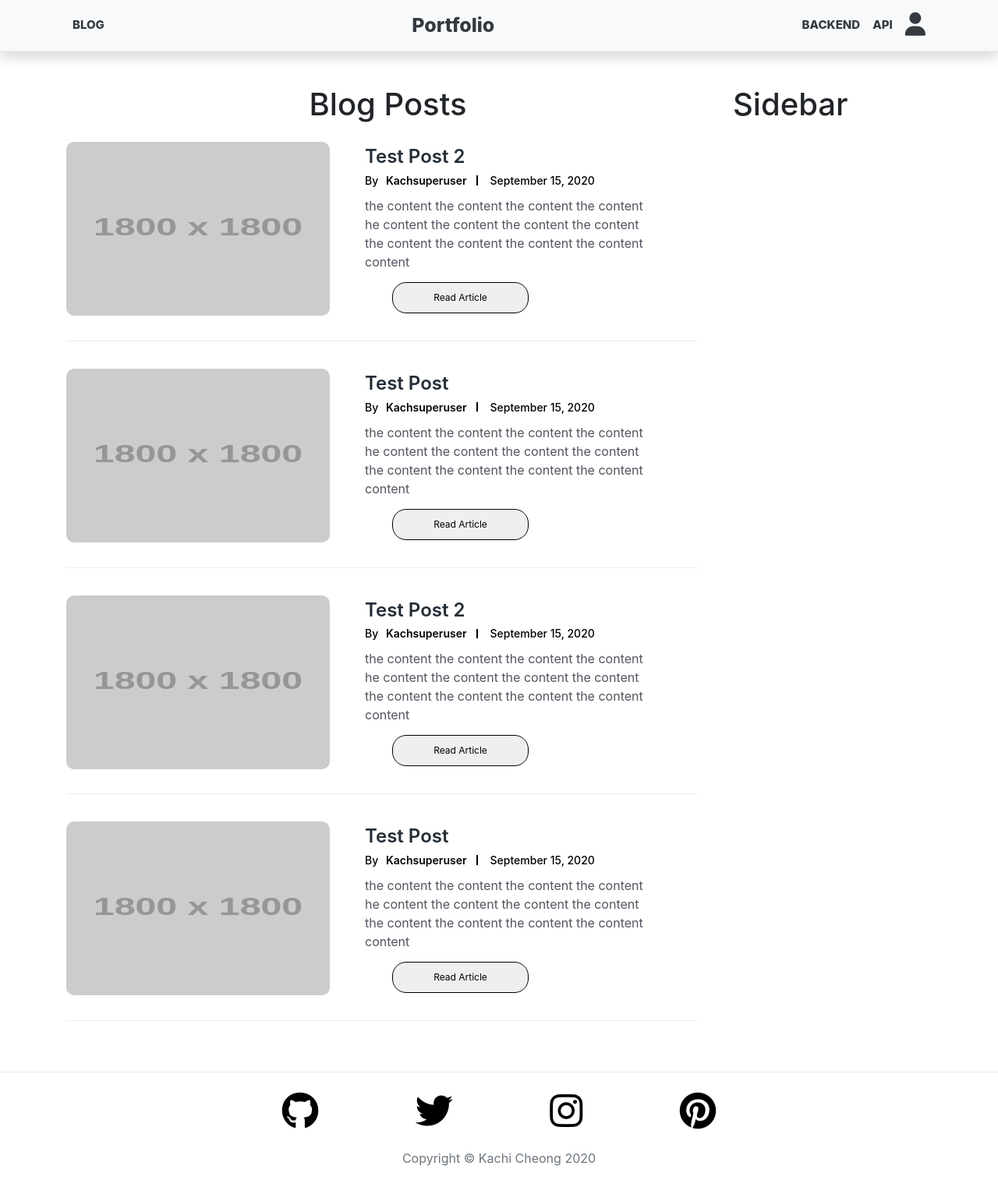
After one commit to KachiiC/django_portfolio, a Django app: page /blog/ in a window 1280 px wide. The commit adds this page. Shown: the whole page at 78% size. Run offline with Django 3.2, Linux system fonts and the light colour scheme; data comes from the database, SQL or seed files in the repository; both versions use the stored data as it was after the commit; grey boxes labelled with a size stand in for pictures from a placeholder-image service; some libraries are stand-ins or nearby versions.

Commit message:
added post preview to blog home

```diff
--- a/blog/models.py
+++ b/blog/models.py
@@ -5,7 +5,8 @@ from django.contrib.auth.models import User
 
 
 class Post(models.Model):
-    title = models.CharField(max_length=100)
+    title = models.CharField(max_length=25)
+    post_preview = models.CharField(max_length=150, blank=False, null="blank")
     content = models.TextField()
     date_posted = models.DateTimeField(default=timezone.now)
     author = models.ForeignKey(User, on_delete=models.CASCADE, default="User")
--- a/blog/urls.py
+++ b/blog/urls.py
@@ -1,9 +1,10 @@
 from django.urls import path
-from .views import (PostListView, PostDetailView, PostCreateView, PostUpdateView, PostDeleteView)
 from . import views
+from .views import *
 
 urlpatterns = [
-    path('', views.blog_home, name='blog-home'),
+    path('', views.PostListView.as_view(), name='blog-home'),
+    path('user/<str:username>', UserPostListView.as_view(), name='user-posts'),
     path('post/<int:pk>/', PostDetailView.as_view(), name='post-detail'),
     path('post/new/', PostCreateView.as_view(), name='post-create'),
     path('post/<int:pk>/update/', PostUpdateView.as_view(), name='post-update'),
--- a/blog/views.py
+++ b/blog/views.py
@@ -1,4 +1,4 @@
-from django.shortcuts import render
+from django.shortcuts import render, get_object_or_404
 from django.contrib.auth.mixins import LoginRequiredMixin, UserPassesTestMixin
 from django.views.generic import (ListView, DetailView, CreateView, UpdateView, DeleteView)
 from .models import *
@@ -18,13 +18,24 @@ class PostListView(ListView):
     ordering = ['-date_posted']
 
 
+class UserPostListView(ListView):
+    model = Post
+    template_name = 'blog/author_list.html'
+    context_object_name = 'posts'
+    paginate_by = 5
+
+    def get_queryset(self):
+        user = get_object_or_404(User, username=self.kwargs.get('username'))
+        return Post.objects.filter(author=user).order_by('-date_posted')
+
+
 class PostDetailView(DetailView):
     model = Post
 
 
 class PostCreateView(LoginRequiredMixin, CreateView):
     model = Post
-    fields = ['title', 'content']
+    fields = ['title', 'post_preview', 'content']
 
     def form_valid(self, form):
         form.instance.author = self.request.user
@@ -33,7 +44,7 @@ class PostCreateView(LoginRequiredMixin, CreateView):
 
 class PostUpdateView(LoginRequiredMixin, UserPassesTestMixin, UpdateView):
     model = Post
-    fields = ['title', 'content']
+    fields = ['title','post_preview','content']
 
     def form_valid(self, form):
         form.instance.author = self.request.user
--- a/portfolio_files/static/index.css
+++ b/portfolio_files/static/index.css
@@ -111,3 +111,102 @@ footer {
     padding: 20px;
     width: 100%;
 }
+
+/* --------------------
+:: Articles
+-------------------- */
+
+.posts-container {
+    flex-basis: 50%;
+    margin-right: 15px;
+    margin-bottom: 35px;
+    border-bottom: 1px solid #ebebeb;
+}
+
+.post-preview-content {
+    flex-basis: 50%;
+    margin: 0px 15px 30px 15px;
+}
+
+.post-preview-pics {
+    max-width: 100%;
+    max-height: 100%
+}
+
+.post-preview-pics img {
+    border-radius: 10px;
+    margin-bottom: 30px;
+    margin-right: 15px;
+    height: 223px;
+    width: 338px;
+    flex-basis: 50%;
+}
+
+.post-preview-title {
+    font-weight: 600;
+    padding: 0px 15px;
+    margin: 5px 0;
+    color: #232d37;
+    text-transform: capitalize;
+    transition-duration: 500ms;
+}
+
+.post-meta {
+    padding: 0px 15px;
+    align-items: center;
+    align-self: center;
+    justify-content: space-between;
+}
+
+.post-preview-date,
+.post-preview-author {
+    margin-right: 30px;
+    position: relative;
+    color: black;
+    font-weight: 500;
+    font-size: 14px;
+    z-index: 1;
+}
+
+.post-preview-author:after {
+    width: 2px;
+    height: 60%;
+    content: '';
+    position: absolute;
+    top: 20%;
+    right: -14px;
+    background-color: #000;
+    z-index: 2;
+}
+
+.post-preview-author a {
+    padding-left: 6px;
+    color: black;
+    font-weight: 600;
+}
+
+.post-preview-paragraph {
+    padding: 10px 15px;
+    height: 115px;
+    max-height: 100%;
+    max-width: 100%;
+    color: #51545f;
+}
+
+
+/** Read button **/
+.read-button {
+    font-size: 12px;
+    color: #000;
+    border: 1px solid #000;
+    border-radius: 18px;
+    height: 40px;
+    min-width: 175px;
+    text-align: center;
+    margin: 5px 50px;
+}
+
+.read-button:hover {
+    color: #ffffff;
+    background-color: #000
+}
--- a/portfolio_files/templates/blog/blog_home.html
+++ b/portfolio_files/templates/blog/blog_home.html
@@ -1,10 +1,10 @@
 {% extends "index.html" %}
 {% block content %}
-<h1 class="text-center my-4">Blog Posts</h1>
 <div class="row">
     <div class="col-9">
+        <h1 class="text-center mb-4">Blog Posts</h1>
         {% for post in posts %}
-        {% include 'blog/components/post_preview.html' %}
+        {% include 'components/blog/post_preview.html' %}
         {% endfor %}
     </div>
     <div class="col-3">
--- /dev/null
+++ b/portfolio_files/templates/components/blog/post_preview.html
@@ -0,0 +1,31 @@
+{% block content %}
+{% for post in posts %}
+<div class="posts-container d-sm-flex">
+    <div class="post-preview-pics">
+        <img src="https://via.placeholder.com/1800x1800.png?text=placeholder">
+    </div>
+    <div class="post-preview-content">
+        <a href="{% url 'post-detail' post.id %}">
+            <h4 class="post-preview-title">{{ post.title }}</h4>
+        </a>
+        <div class="post-meta d-flex">
+            <div class="d-flex">
+                <div class="post-preview-author">
+                    By <a href="#">{{ post.author.username }}</a>
+                </div>
+                <div class="post-preview-date">
+                    {{ post.date_posted|date:"F d, Y" }}
+                </div>
+            </div>
+        </div>
+        <div class="post-preview-paragraph">
+            <p>the content the content the content the content he content the content the content the content the
+                content the content the content the content content </p>
+        </div>
+        <div class="button-container">
+            <button href="{% url 'post-detail' post.id %}" class="read-button">Read Article</button>
+        </div>
+    </div>
+</div>
+{% endfor %}
+{% endblock content %}
```
Also changed, not shown: portfolio_files/templates/blog/author_list.html (added, +43 -0 lines), portfolio_files/templates/components/blog/author_preview.html (added, +34 -0 lines), portfolio_files/templates/components/post_preview.html (deleted, +0 -16 lines), blog/migrations/0002_auto_20200916_0133.py (added), db.sqlite3.
